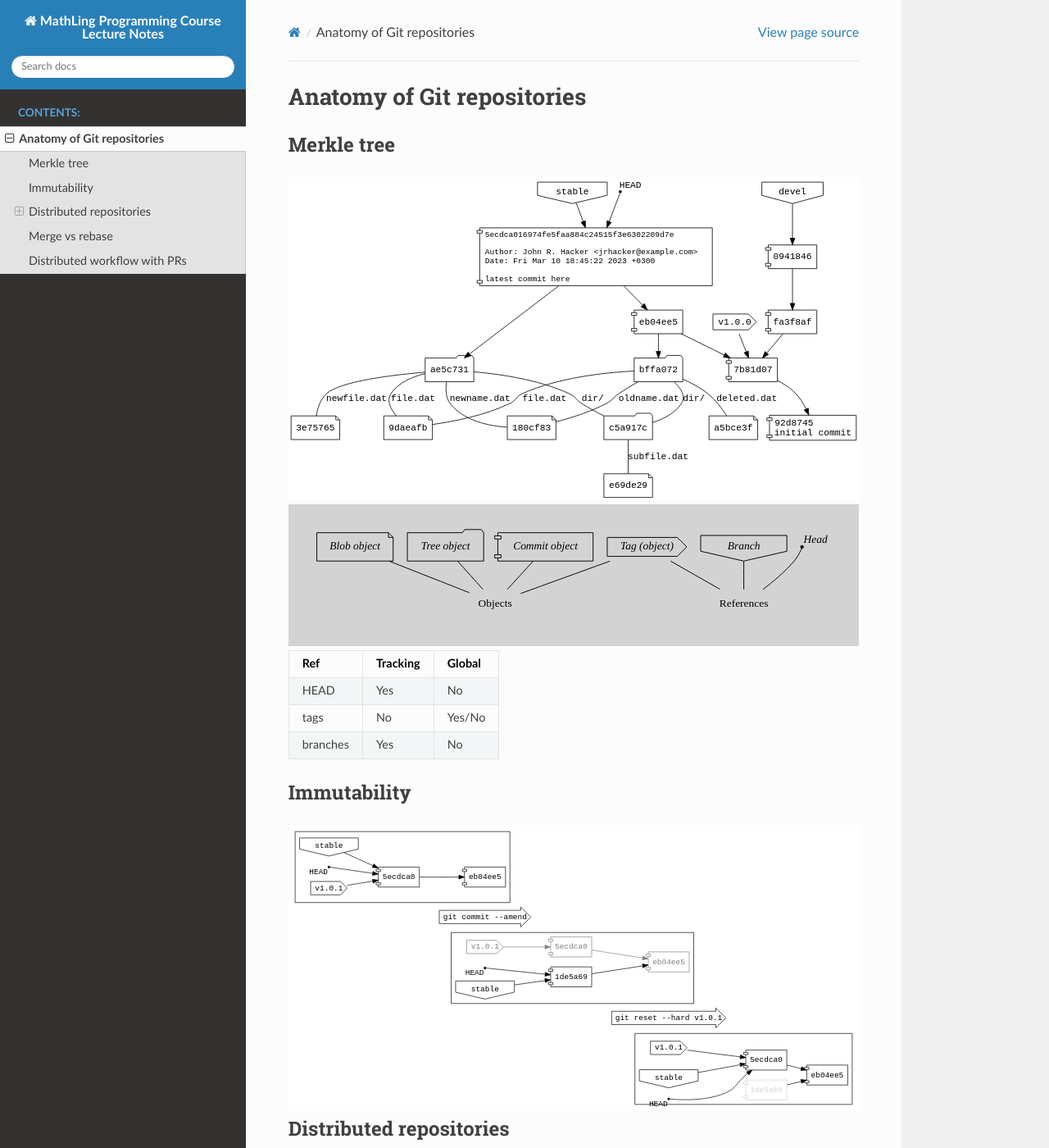
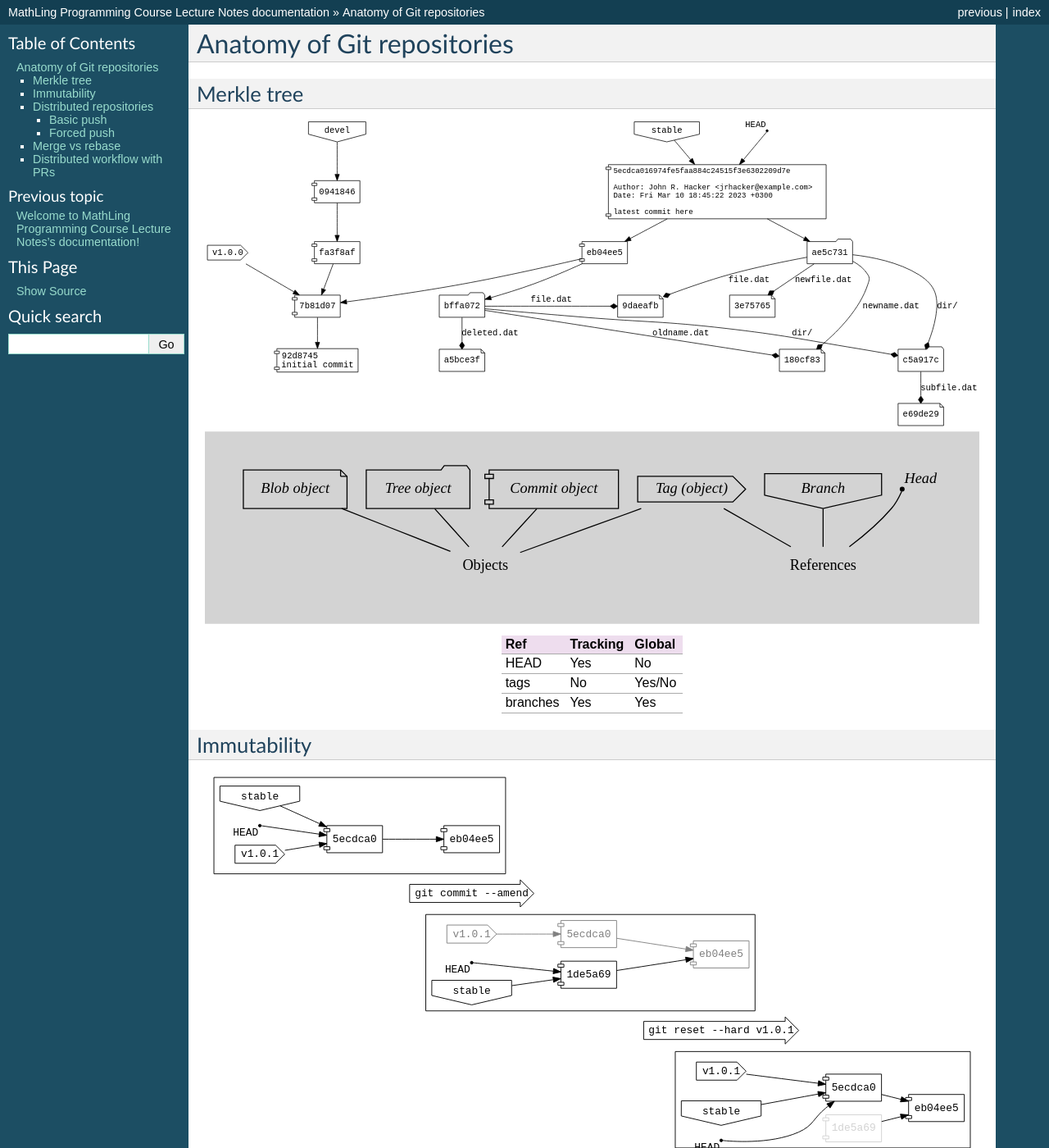
Before and after one commit to mathling-programming/lectures, a Sphinx documentation site: the page built from source/gitanatomy.rst, in a window 1280 px wide and 1400 px high. Shown: the whole window at 82% size. Built offline with Sphinx 7.4.7, drawn with Linux system fonts in a browser that asks for light colours; part of the change alters nothing that is shown; some of the changed text lies outside the part shown.

Commit message:
finalized lecture 1 notes
Signed-off-by: Artem V. Andreev <Artem.Andreev@oktetlabs.ru>

```diff
--- a/source/conf.py
+++ b/source/conf.py
@@ -33,12 +33,6 @@ extensions = [
     'sphinx.ext.ifconfig',
     'sphinx.ext.mathjax',
     'sphinx.ext.todo',
-    'sphinxcontrib.blockdiag',
-    'sphinxcontrib.seqdiag',
-    'sphinxcontrib.actdiag',
-    'sphinx_tabs.tabs',
-    'sphinxcontrib.programoutput',
-    'sphinx-prompt',
 ]
 
 # Add any paths that contain templates here, relative to this directory.
@@ -55,11 +49,15 @@ exclude_patterns = []
 # The theme to use for HTML and HTML Help pages.  See the documentation for
 # a list of builtin themes.
 #
-html_theme = 'sphinx_rtd_theme'
+html_theme = 'classic'
 
 # Add any paths that contain custom static files (such as style sheets) here,
 # relative to this directory. They are copied after the builtin static files,
 # so a file named "default.css" will overwrite the builtin "default.css".
 html_static_path = ['_static']
 
+html_theme_options = {
+    'body_max_width': '90%'
+}
+
 graphviz_output_format = 'svg'
--- a/source/gitanatomy.rst
+++ b/source/gitanatomy.rst
@@ -7,6 +7,7 @@ Merkle tree
 .. graphviz::
 
    digraph {
+      nodesep = 1.5
       node [ shape = component, fontname = "monospace" ]
       edge [ fontname = "monospace", labelfontname = "monospace" ]
       blob1 [ shape = note, label = "9daeafb", tooltip = "9daeafb9864cf43055ae93beb0afd6c7d144bfa4" ]
@@ -18,15 +19,15 @@ Merkle tree
       tree2 [ shape = folder, label = "bffa072" ]
       subtree [ shape = folder, label = "c5a917c" ]
 
-      tree1 -> blob1 [ dir = none, label = "file.dat" ]
-      tree1 -> blob2 [ dir = none, label = "newfile.dat" ]
-      tree2 -> blob1 [ dir = none, label = "file.dat" ]
-      tree2 -> blob3 [ dir = none, label = "oldname.dat" ]
-      tree1 -> blob3 [ dir = none, label = "newname.dat" ]
-      tree2 -> blob4 [ dir = none, label = "deleted.dat" ]
-      subtree -> subblob [ dir = none, label = "subfile.dat" ]
-      tree1 -> subtree [ dir = none, label = "dir/" ]
-      tree2 -> subtree [ dir = none, label = "dir/" ]
+      tree1 -> blob1 [ arrowhead = diamond, label = "file.dat", constraint = false ]
+      tree1 -> blob2 [ arrowhead = diamond, label = "newfile.dat" ]
+      tree2 -> blob1 [ arrowhead = diamond, label = "file.dat", constraint = false ]
+      tree2 -> blob3 [ arrowhead = diamond, label = "oldname.dat" ]
+      tree1 -> blob3 [ arrowhead = diamond, label = "newname.dat" ]
+      tree2 -> blob4 [ arrowhead = diamond, label = "deleted.dat" ]
+      subtree -> subblob [ arrowhead = diamond, label = "subfile.dat" ]
+      tree1 -> subtree [ arrowhead = diamond, label = "dir/", minlen = 2 ]
+      tree2 -> subtree [ arrowhead = diamond, label = "dir/" ]
 
       commit1 [ tooltip = "git mv oldname.dat newname.dat\ngit rm deleted.dat\ngit add newfile.dat", fontsize = 12,
                 label = "5ecdca016974fe5faa884c24515f3e6302209d7e\l\lAuthor: John R. Hacker <jrhacker@example.com>\lDate: Fri Mar 10 18:45:22 2023 +0300\l\llatest commit here\l"]
@@ -50,6 +51,8 @@ Merkle tree
       branch2 -> commit1
       tag1 [ shape = cds, label = "v1.0.0" ]
       tag1 -> commit3
+
+      commit2 -> blob1 [ style = invis ]
    }
 
 .. graphviz::
@@ -84,7 +87,7 @@ Merkle tree
 +----------+----------+--------+
 | tags     | No       | Yes/No |
 +----------+----------+--------+
-| branches | Yes      | No     |
+| branches | Yes      | Yes    |
 +----------+----------+--------+
 
 
@@ -202,7 +205,7 @@ Basic push
 
       base_commit -> base_commit0 [ label = "git pull", fontname = "monospace" ]
       commit2_base -> commit2_2 [ label = "git pull", fontname = "monospace" ]
-      commit2 -> commit2_base [ label = "git push", fontname = "monospace" ]
+      commit2 -> commit2_base [ label = <<table bgcolor="white" border="0" cellborder="0"><tr><td>git push</td></tr></table>>, fontname = "monospace" ]
    }
 
 
@@ -268,10 +271,10 @@ Forced push
 
       base_commit -> base_commit0 [ label = "git pull", fontname = "monospace" ]
       base_commit -> base_commit1 [ label = "git pull", fontname = "monospace" ]
-      commit3 -> commit3_base [ label = "git push", fontname = "monospace" ]
-      commit2 -> origin_branch_new [ label = "git push", color = red, arrowhead = tee, fontname = "monospace" ]
+      commit3 -> commit3_base [ label = <<table bgcolor="white" border="0" cellborder="0"><tr><td>git push</td></tr></table>>, fontname = "monospace" ]
+      commit2 -> origin_branch_new [ label = <<table bgcolor="white" border="0" cellborder="0"><tr><td>git push</td></tr></table>>, color = red, arrowhead = tee, fontname = "monospace" ]
       commit2 -> commit2_base [ label = "git push --force", fontname = "monospace" ]
-      commit2_base -> commit2_2 [ label = "git pull", fontname = "monospace" ]
+      commit2_base -> commit2_2 [ label = <<table bgcolor="white" border="0" cellborder="0"><tr><td>git pull</td></tr></table>>, fontname = "monospace" ]
    }
 
 Merge vs rebase
@@ -285,6 +288,7 @@ Merge vs rebase
       compound = true
       rankdir = LR
       subgraph cluster_old {
+          margin = 16
           base_commit [ label = "Base commit" ]
           commit1 [ label = "Commit 1" ]
           commit2 [ label = "Commit 2" ]
@@ -336,8 +340,8 @@ Merge vs rebase
           base_commitb [ label = "Base commit" ]
           commit1b [ label = "Commit 1" ]
           commit2b [ label = "Commit 2" ]
-          commit3b [ label = "Commit 3&prime;" ]
-          commit4b [ label = "Commit 4&prime;" ]
+          commit3b [ label = "Commit 3&dagger;" ]
+          commit4b [ label = "Commit 4&dagger;" ]
           commit3bo [ label = "Commit 3", color = lightgray, fontcolor = lightgray ]
           commit4bo [ label = "Commit 4", color = lightgray, fontcolor = lightgray  ]
           branch1b [ shape = invhouse, label = "stable" ]
@@ -369,74 +373,101 @@ Distributed workflow with PRs
 
    digraph {
       node [ shape = component ]
-      edge [ fontname = "monospace" ]
+      edge [ fontname = "monospace", labelfontname = "monospace" ]
+      rankdir = LR
+
       subgraph cluster_local {
          label = "Local repo"
 
-         base0 [ label = "Base commit" ]
+         subgraph {
+            rank = same
+            local [ shape = "invhouse", label = "mybranch" ]
+            base0 [ label = "Base commit" ]
+            local -> base0 [ xlabel = <<table bgcolor="white" border="0" cellborder="0"><tr><td>git checkout -b mybranch</td></tr></table>> ]
+         }
+
          commit1 [ label = "Commit 1" ]
-         local [ shape = "invhouse", label = "mybranch" ]
-         local -> base0 [ label = "git checkout -b mybranch" ]
          base0 -> commit1 [ arrowhead = inv, label = "git commit" ]
-         commit1prime [ label = "Commit 1&prime;" ]
+         commit1prime [ label = "Commit 1&dagger;" ]
          commit1 -> commit1prime [ label = "git commit --amend" ]
-         commit1prime2 [ label = "Commit 1&Prime;" ]
+         commit1prime2 [ label = "Commit 1&Dagger;" ]
          commit1prime -> commit1prime2 [ label = "git commit --amend" ]
       }
 
       subgraph cluster_remote {
          label = "Remote repo"
 
-         base [ label = "Base commit" ]
-         main [ shape = invhouse, label = "main", fontname = "monospace" ]
-         main -> base
-         commit1a [ label = "Commit 1" ]
-         userbranch [ shape = invhouse, label = "user/name/feature", fontname = "monospace" ]
-         userbranch -> commit1a
-         commit1primea [ label = "Commit 1&prime;" ]
-         userbranch1 [ shape = invhouse, label = "user/name/feature", fontname = "monospace" ]
-         userbranch1 -> commit1primea
-         commit1prime2a [ label = "Commit 1&Prime;" ]
-         userbranch2 [ shape = invhouse, label = "user/name/feature", fontname = "monospace" ]
-         userbranch2 -> commit1prime2a
+         subgraph {
+            rank = same
+            base [ label = "Base commit" ]
+            main [ shape = invhouse, label = "main", fontname = "monospace" ]
+            main -> base
+         }
 
+         subgraph {
+            rank = same
+            userbranch [ shape = invhouse, label = "user/name/feature", fontname = "monospace" ]
+            commit1a [ label = "Commit 1" ]
+            userbranch -> commit1a
+            pr [ shape = hexagon, label = "PR" ]
+         }
+         base -> commit1a [ arrowhead = inv ]
+
+         subgraph {
+            rank = same
+            userbranch1 [ shape = invhouse, label = "user/name/feature", fontname = "monospace" ]
+            commit1primea [ label = "Commit 1&dagger;" ]
+            userbranch1 -> commit1primea
+            pr0 [ shape = hexagon, label = "PR" ]
+         }
+
+         base -> commit1primea [ arrowhead = inv ]
          userbranch -> userbranch1 [ style = dotted ]
+         pr -> pr0 [ style = dotted ]
+         commit1a -> commit1primea [ style = dotted ]
+
+         subgraph {
+            rank = same
+            userbranch2 [ shape = invhouse, label = "user/name/feature", fontname = "monospace" ]
+            commit1prime2a [ label = "Commit 1&Dagger;" ]
+            userbranch2 -> commit1prime2a
+            pr1 [ shape = hexagon, label = "PR" ]
+         }
+
+         base -> commit1prime2a [ arrowhead = inv ]
          userbranch1 -> userbranch2 [ style = dotted ]
+         commit1primea -> commit1prime2a [ style = dotted ]
+         pr0 -> pr1 [ style = dotted ]
 
-         commit1a -> commit1primea [ style = dotted ]
-         commit1primea -> commit1prime2a [ style = dotted ]
+         subgraph {
+            rank = same
+            commit2a [ label = "Commit 2" ]
+            commit1x [ label = "Commit 1&bull;" ]
+            commit2a -> commit1x [ arrowhead = inv ]
 
-         commit2a [ label = "Commit 2" ]
+            main2 [ shape = invhouse, label = "main", fontname = "monospace" ]
+            main2 -> commit1x [ constraint = false ]
+         }
+
          base -> commit2a [ arrowhead = inv ]
-
-         commit1x [ label = "Commit 1&Prime;&prime;" ]
-         commit2a -> commit1x [ arrowhead = inv ]
-
-         main2 [ shape = invhouse, label = "main", fontname = "monospace" ]
-         main2 -> commit1x
          main -> main2 [ style = dotted ]
 
-         base -> commit1a [ arrowhead = inv ]
-         base -> commit1primea [ arrowhead = inv ]
-         base -> commit1prime2a [ arrowhead = inv ]
+         commit1prime2a -> commit1x [ style = invis ]
+         commit1prime2a -> main2 [ style = invis ]
 
-         commit1primea -> pr [ label = "Update", fontname = "serif" ]
-         commit1prime2a -> pr [ label = "Update", fontname = "serif" ]
-      }
-
-      subgraph cluster_pr {
-         label = "Pull requests"
-         pr [ shape = hexagon, label = "PR" ]
+         commit1primea -> pr0 [ xlabel = "Update", labelfontname = "serif" ]
+         commit1prime2a -> pr1 [ xlabel = "Update", fontname = "serif" ]
       }
 
       subgraph cluster_maintainer {
          label = "Maintainer's repo"
+         margin = 16
 
          baseb [ label = "Base commit" ]
          commit2b [ label = "Commit 2" ]
-         commit1prime3 [ label = "Commit 1&Prime;" ]
-         commit1prime4 [ label = "Commit 1&Prime;&prime;" ]
-         commit1prime3 -> commit1prime4 [ label = "git rebase" ]
+         commit1prime3 [ label = "Commit 1&Dagger;" ]
+         commit1prime4 [ label = "Commit 1&bull;" ]
+         commit1prime3 -> commit1prime4 [ xlabel = "git rebase" ]
          baseb -> commit2b [ arrowhead = inv ]
          baseb -> commit1prime3 [ arrowhead = inv ]
          commit2b -> commit1prime4 [ arrowhead = inv ]
@@ -451,16 +482,23 @@ Distributed workflow with PRs
          userbranchc -> commit1prime4
 
          userbranchb -> userbranchc [ style = dotted ]
+
+         baseb -> userbranchb [ style = invis ]
       }
 
       base -> base0 [ label = "git pull" ]
-      commit1 -> commit1a [ label = "git push origin HEAD:user/name/feature"]
-      commit1prime -> commit1primea [ label = "git push origin +HEAD:user/name/feature"]
-      commit1prime2 -> commit1prime2a [ label = "git push origin +HEAD:user/name/feature"]
 
-      commit2a -> commit2b [ label = "git pull" ]
-      commit1prime2a -> commit1prime3 [ label = "git pull" ]
-      commit1prime4 -> commit1x [ label = "git push origin HEAD:main" ]
+      commit1 -> pr [ label = "Create a pull request", decorate = true ]
 
-      commit1 -> pr [ label = "Create a pull request", fontname = "serif" ]
+      commit1 -> commit1a [ label = "git push origin HEAD:user/name/feature", constraint = false, decorate = true ]
+      commit1prime -> commit1primea [ label = "git push origin +HEAD:user/name/feature", constraint = false ]
+      commit1prime2 -> commit1prime2a [ label = "git push origin +HEAD:user/name/feature", constraint = false ]
+
+      commit2a -> commit2b [ label = "git pull", constraint = false, decorate = true ]
+      commit1prime2a -> commit1prime3 [ label = "git pull", constraint = false ]
+      commit1prime4 -> commit1x [ taillabel = "git push origin HEAD:main", constraint = false, labeldistance = 30, labelangle = 0 ]
+
+      pr -> commit1prime [ label = <<table bgcolor="white" border="0" cellborder="0"><tr><td>Review notes</td></tr></table>>, fontname = "serif", constraint = false ]
+      pr0 -> commit1prime2 [ label = <<table bgcolor="white" border="0" cellborder="0"><tr><td>Review notes</td></tr></table>>, fontname = "serif", constraint = false ]
+      pr1 -> commit1prime3 [ taillabel = "Approve", fontname = "serif", constraint = false, labeldistance = 5, labelangle = -10 ]
    }
```
